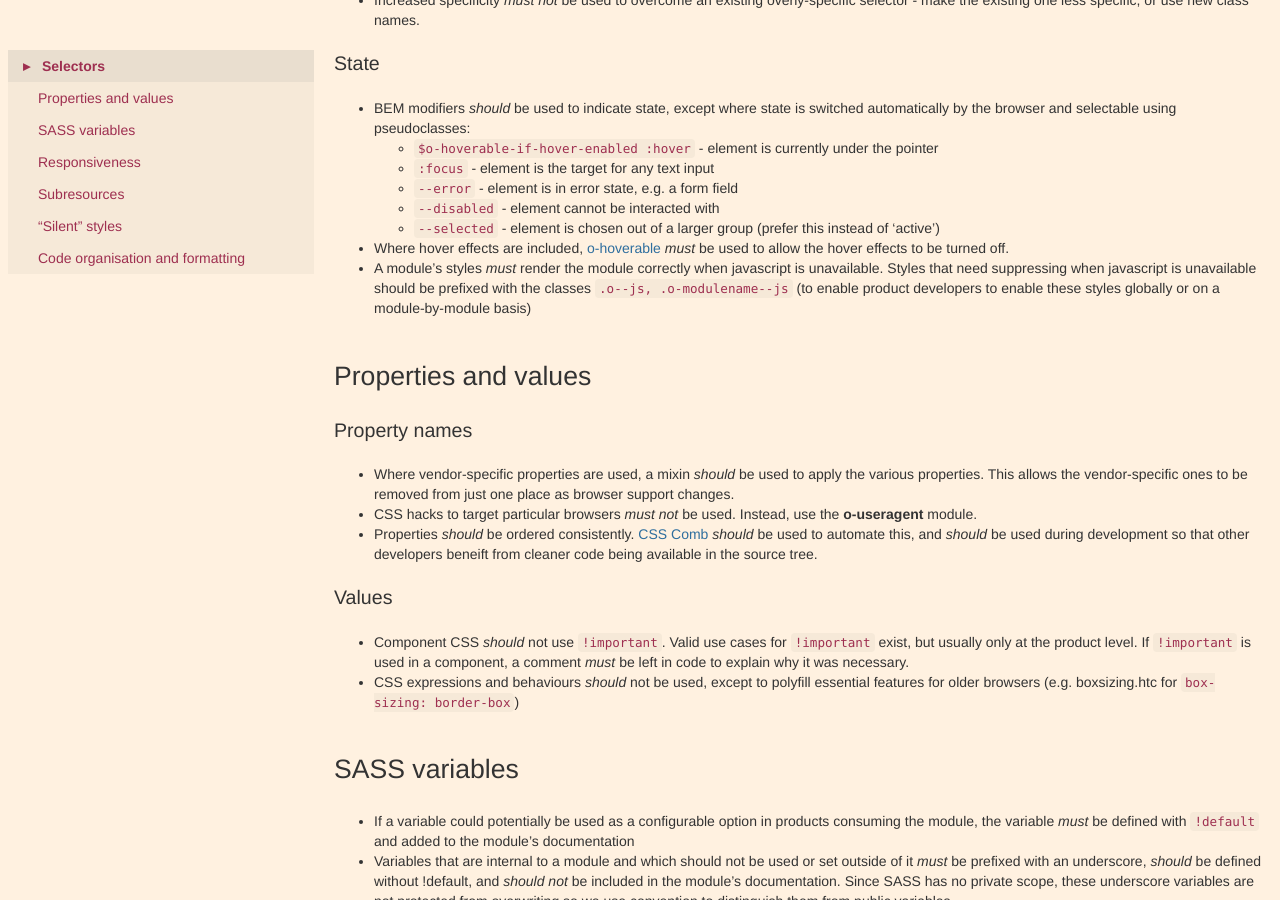
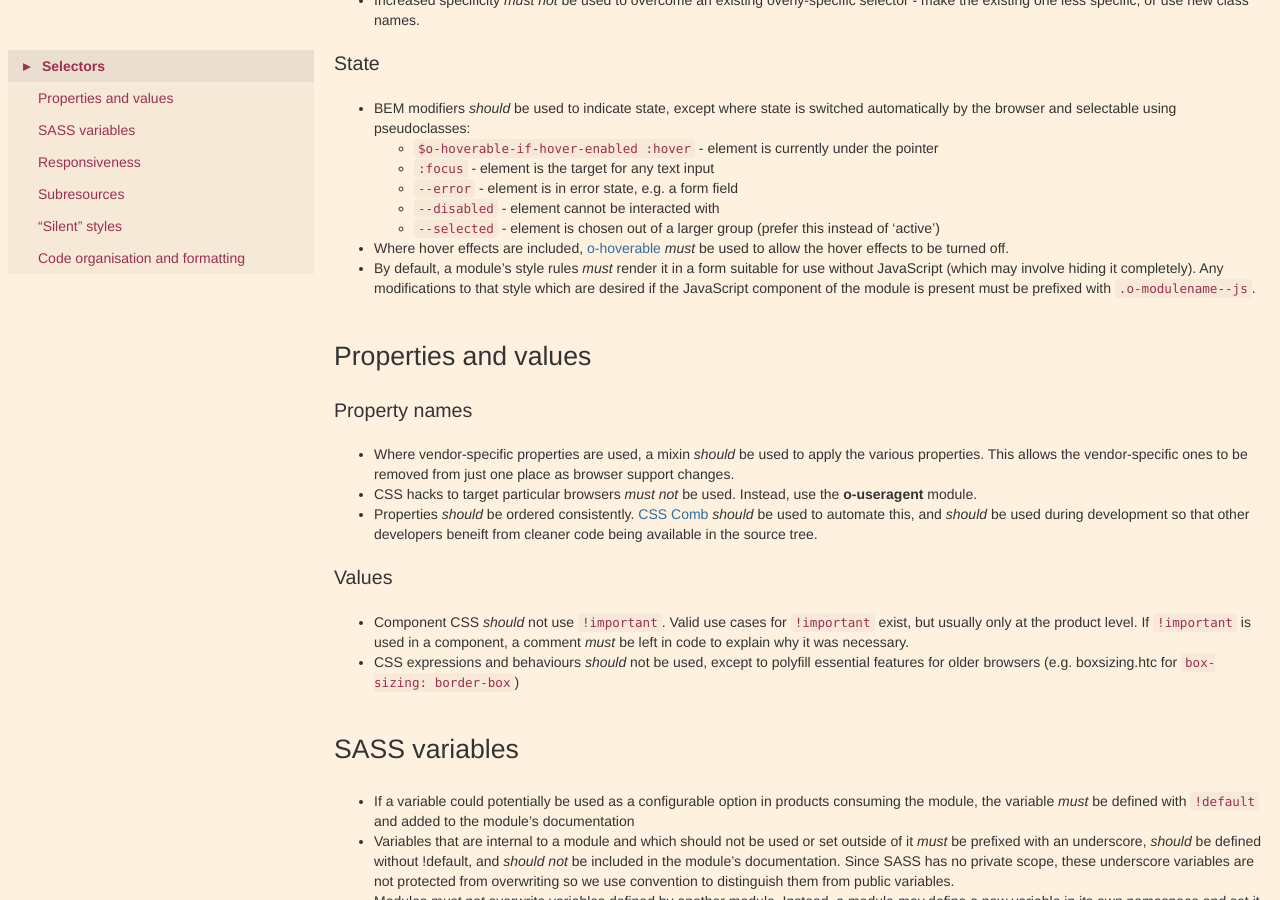
Before and after one commit to Financial-Times/ft-origami, a Jekyll site: the page built from docs/syntax/scss.md, in a window 1280 px wide and 900 px high, scrolled down 1168 px. Built offline with Jekyll 4.4.1, drawn with Linux system fonts in a browser that asks for light colours.

```diff
--- a/docs/syntax/scss.md
+++ b/docs/syntax/scss.md
@@ -57,7 +57,7 @@ SASS does not have proper encapsulation or scope, so strict adherence to namespa
 	- `--disabled` - element cannot be interacted with
 	- `--selected` - element is chosen out of a larger group (prefer this instead of 'active')
 * Where hover effects are included, [o-hoverable](https://github.com/Financial-Times/o-hoverable) *must* be used to allow the hover effects to be turned off.
-* A module's styles *must* render the module correctly when javascript is unavailable. Styles that need suppressing when javascript is unavailable should be prefixed with the classes `.o--js, .o-modulename--js` (to enable product developers to enable these styles globally or on a module-by-module basis)
+* By default, a module's style rules *must* render it in a form suitable for use without JavaScript (which may involve hiding it completely). Any modifications to that style which are desired if the JavaScript component of the module is present must be prefixed with `.o-modulename--js`.
 
 
 ## Properties and values
```
Also changed, not shown: docs/developer-guide/index.md (+1 -1 lines).
